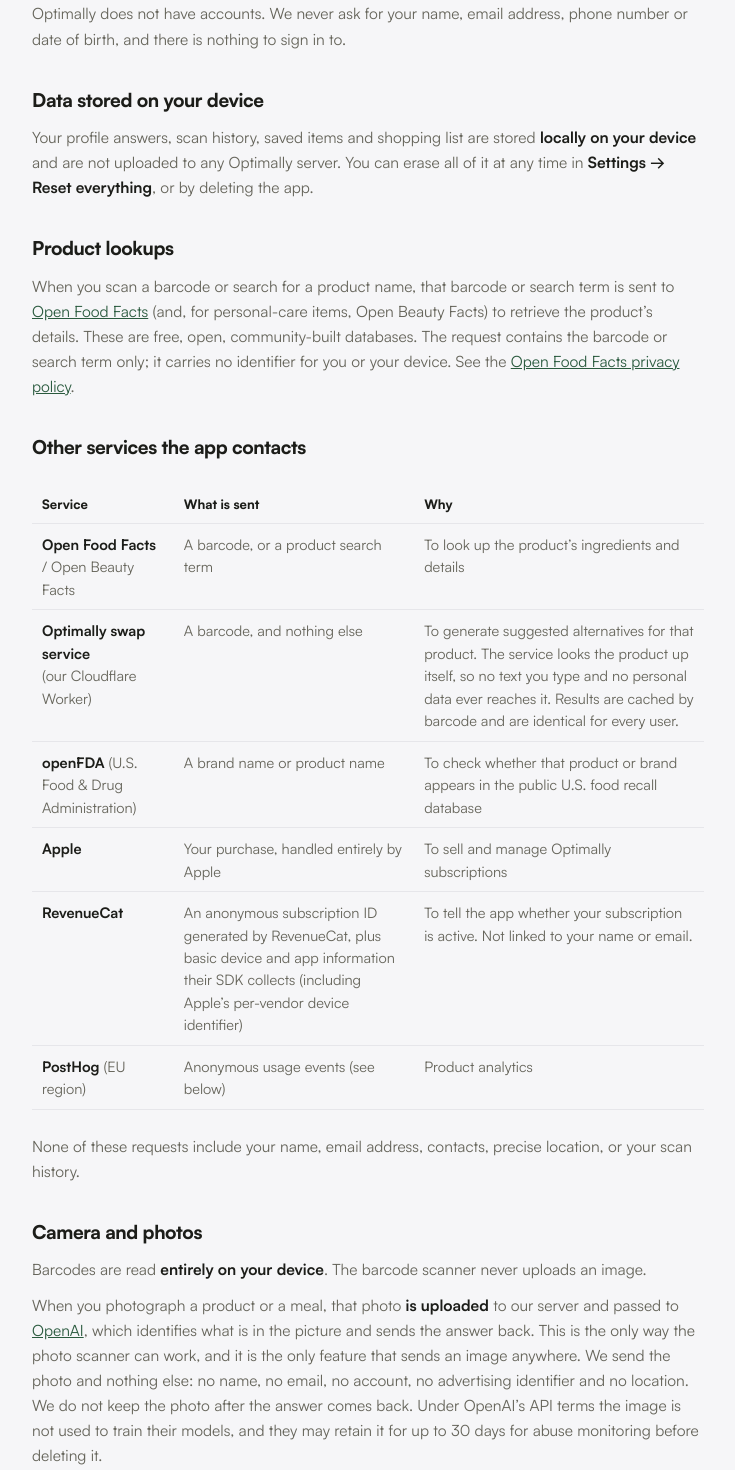
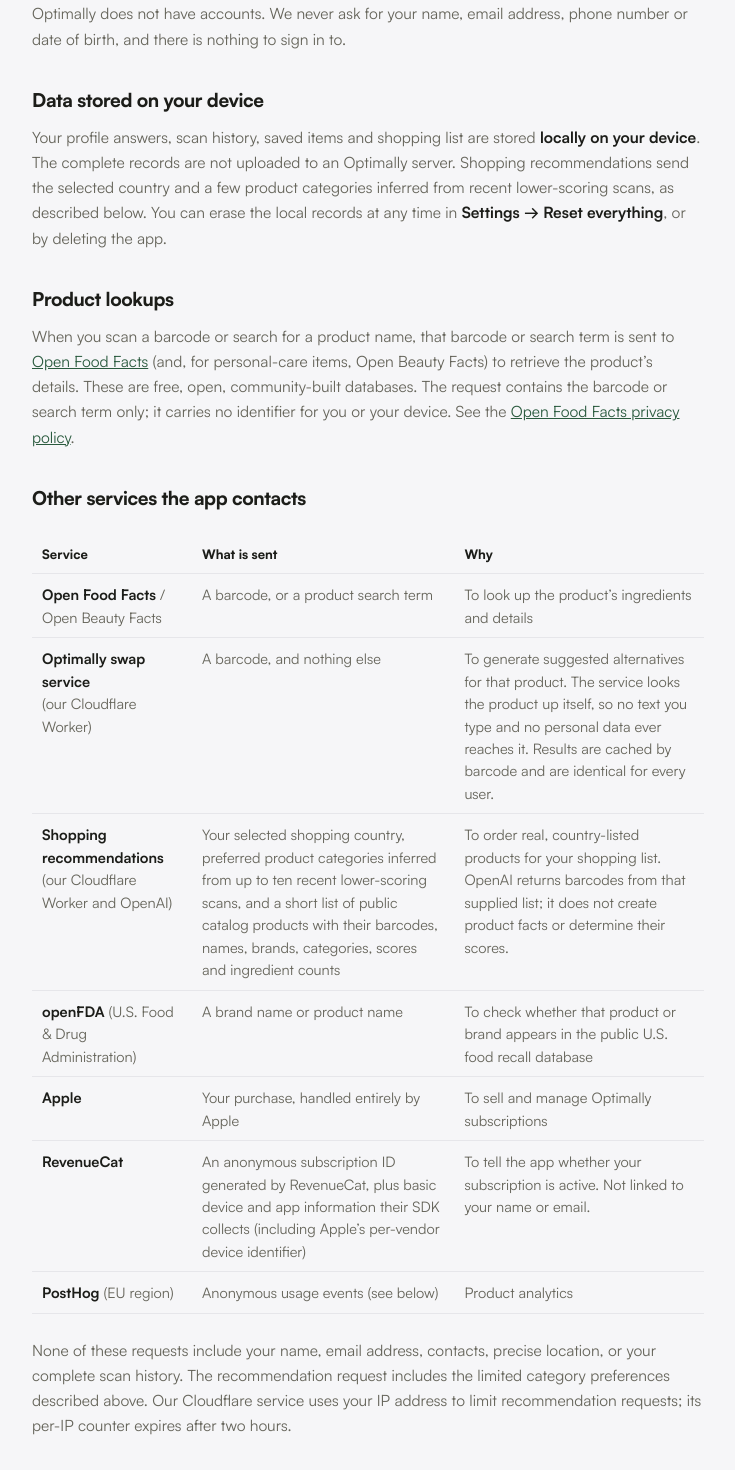
Before and after one commit to nathaniel1232/verawesbite, a Next.js app: page /privacy in a window 1280 px wide. Shown: the part 580-2050 px from the top of the page, without its empty margins (272-1007 px from the left). Built offline with nearby package versions, Linux system fonts and the light colour scheme; no server answers.

Commit message:
Disclose AI shopping recommendation data

```diff
--- a/app/privacy/page.tsx
+++ b/app/privacy/page.tsx
@@ -38,8 +38,11 @@ export default function Privacy() {
       <h2>Data stored on your device</h2>
       <p>
         Your profile answers, scan history, saved items and shopping list are
-        stored <strong>locally on your device</strong> and are not uploaded to
-        any Optimally server. You can erase all of it at any time in{' '}
+        stored <strong>locally on your device</strong>. The complete records are
+        not uploaded to an Optimally server. Shopping recommendations send the
+        selected country and a few product categories inferred from recent
+        lower-scoring scans, as described below. You can erase the local records
+        at any time in{' '}
         <strong>Settings &rarr; Reset everything</strong>, or by deleting the
         app.
       </p>
@@ -91,6 +94,24 @@ export default function Privacy() {
             </tr>
             <tr>
               <td>
+                <strong>Shopping recommendations</strong>
+                <br />
+                (our Cloudflare Worker and OpenAI)
+              </td>
+              <td>
+                Your selected shopping country, preferred product categories
+                inferred from up to ten recent lower-scoring scans, and a short
+                list of public catalog products with their barcodes, names,
+                brands, categories, scores and ingredient counts
+              </td>
+              <td>
+                To order real, country-listed products for your shopping list.
+                OpenAI returns barcodes from that supplied list; it does not
+                create product facts or determine their scores.
+              </td>
+            </tr>
+            <tr>
+              <td>
                 <strong>openFDA</strong> (U.S. Food &amp; Drug Administration)
               </td>
               <td>A brand name or product name</td>
@@ -132,7 +153,10 @@ export default function Privacy() {
       </div>
       <p>
         None of these requests include your name, email address, contacts,
-        precise location, or your scan history.
+        precise location, or your complete scan history. The recommendation
+        request includes the limited category preferences described above. Our
+        Cloudflare service uses your IP address to limit recommendation requests;
+        its per-IP counter expires after two hours.
       </p>
 
       <h2>Camera and photos</h2>
```
